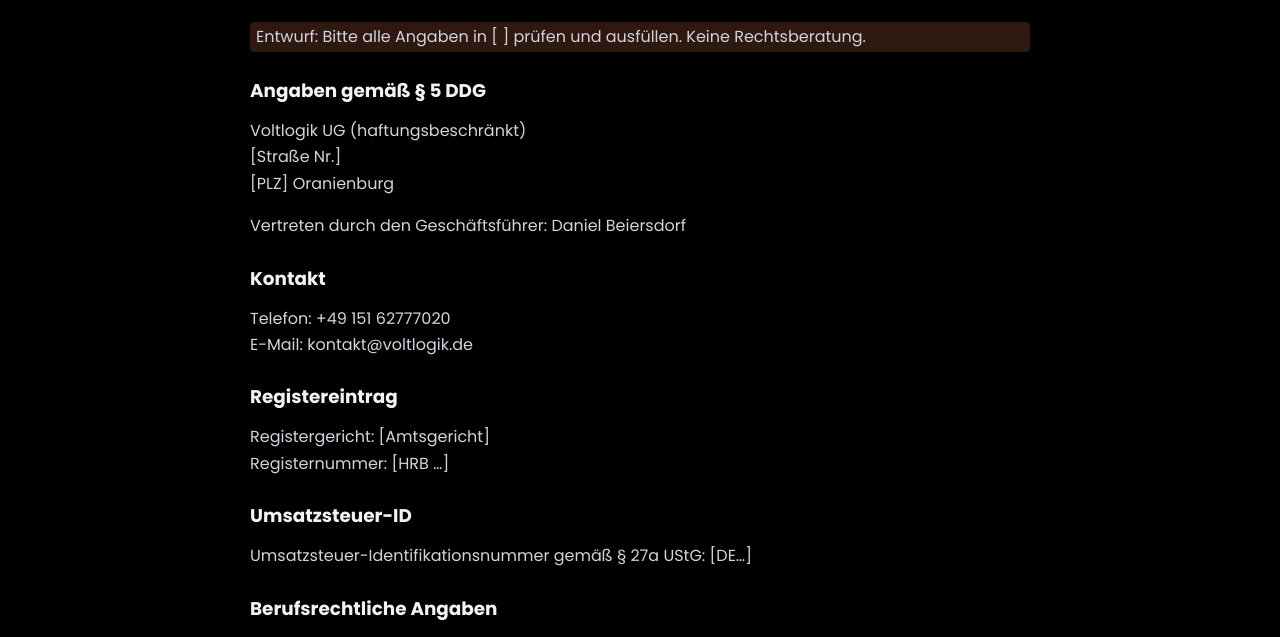
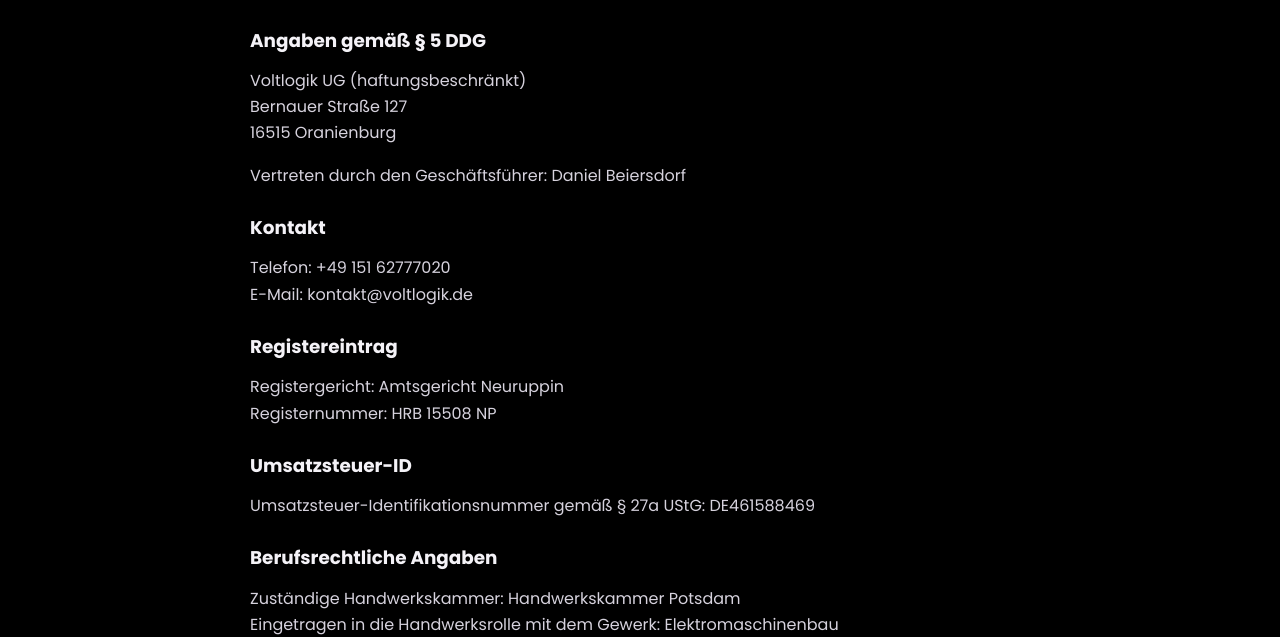
Before and after one commit to danielbeiersdorf111-art/Voltlogik-UG-Website, a plain HTML site: page impressum.html in a window 1280 px wide. Shown: the part 169-806 px from the top of the page. Drawn offline with Linux system fonts and the light colour scheme.

Commit message:
Impressum und Datenschutz: Firmendaten eingetragen
Co-Authored-By: Claude Opus 5.5 <noreply@anthropic.com>
Claude-Session: https://claude.ai/code/session_01RFYJ6CRAPkTBaE4rEXmcSj

```diff
--- a/impressum.html
+++ b/impressum.html
@@ -19,14 +19,14 @@
 </header>
 <main>
 <section class="legal wrap"><h1>Impressum</h1>
-<p class="todo">Entwurf: Bitte alle Angaben in [ ] prüfen und ausfüllen. Keine Rechtsberatung.</p>
+
 <h2>Angaben gemäß § 5 DDG</h2>
-<p>Voltlogik UG (haftungsbeschränkt)<br>[Straße Nr.]<br>[PLZ] Oranienburg</p>
+<p>Voltlogik UG (haftungsbeschränkt)<br>Bernauer Straße 127<br>16515 Oranienburg</p>
 <p>Vertreten durch den Geschäftsführer: Daniel Beiersdorf</p>
 <h2>Kontakt</h2><p>Telefon: +49 151 62777020<br>E-Mail: kontakt@voltlogik.de</p>
-<h2>Registereintrag</h2><p>Registergericht: [Amtsgericht]<br>Registernummer: [HRB …]</p>
-<h2>Umsatzsteuer-ID</h2><p>Umsatzsteuer-Identifikationsnummer gemäß § 27a UStG: [DE…]</p>
-<h2>Berufsrechtliche Angaben</h2><p>Zuständige Handwerkskammer: [Name der Handwerkskammer]<br>Eintragung in die Handwerksrolle: [falls vorhanden, mit Gewerk]<br>[Ggf. Eintragung im Installateurverzeichnis des Netzbetreibers]</p>
+<h2>Registereintrag</h2><p>Registergericht: Amtsgericht Neuruppin<br>Registernummer: HRB 15508 NP</p>
+<h2>Umsatzsteuer-ID</h2><p>Umsatzsteuer-Identifikationsnummer gemäß § 27a UStG: DE461588469</p>
+<h2>Berufsrechtliche Angaben</h2><p>Zuständige Handwerkskammer: Handwerkskammer Potsdam<br>Eingetragen in die Handwerksrolle mit dem Gewerk: Elektromaschinenbau</p>
 <h2>Verbraucherstreitbeilegung</h2><p>Wir sind nicht bereit und nicht verpflichtet, an Streitbeilegungsverfahren vor einer Verbraucherschlichtungsstelle teilzunehmen.</p>
 </section>
 </main>
```
Also changed, not shown: datenschutz.html (+1 -1 lines).
